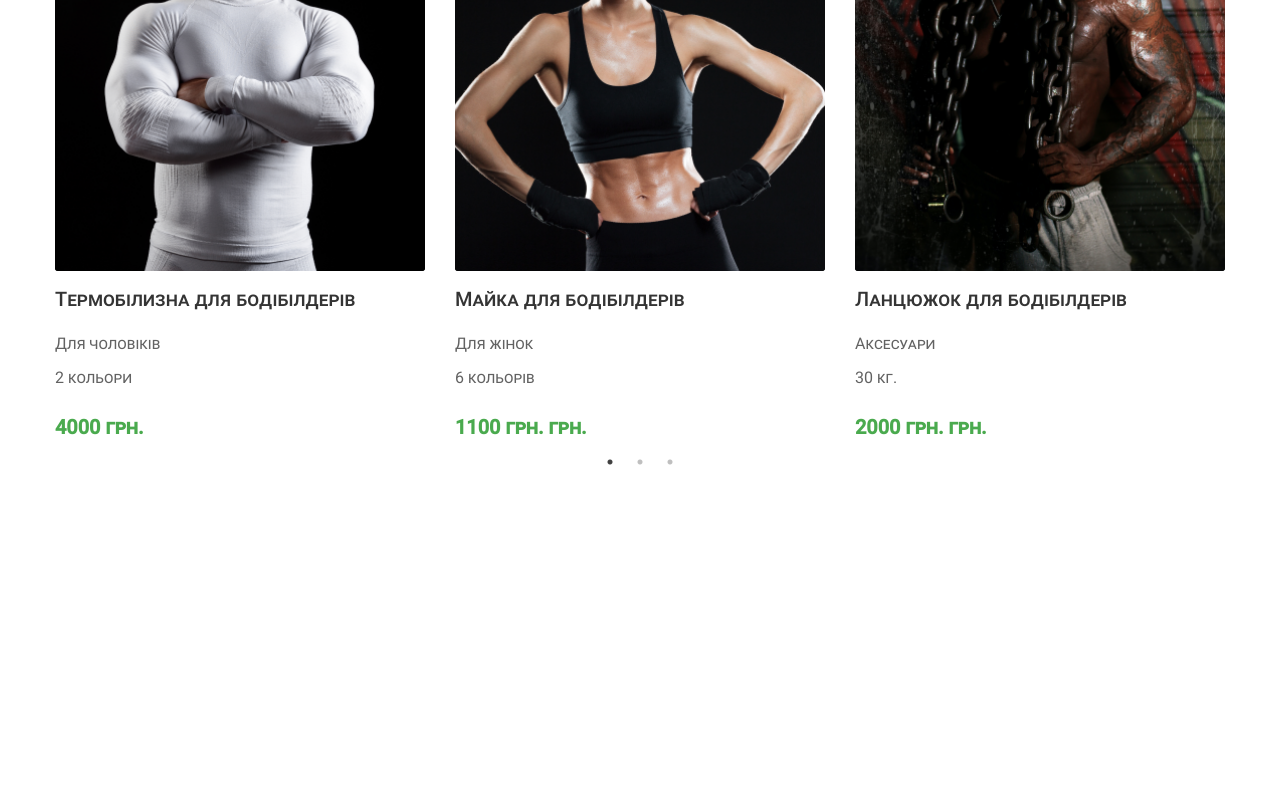
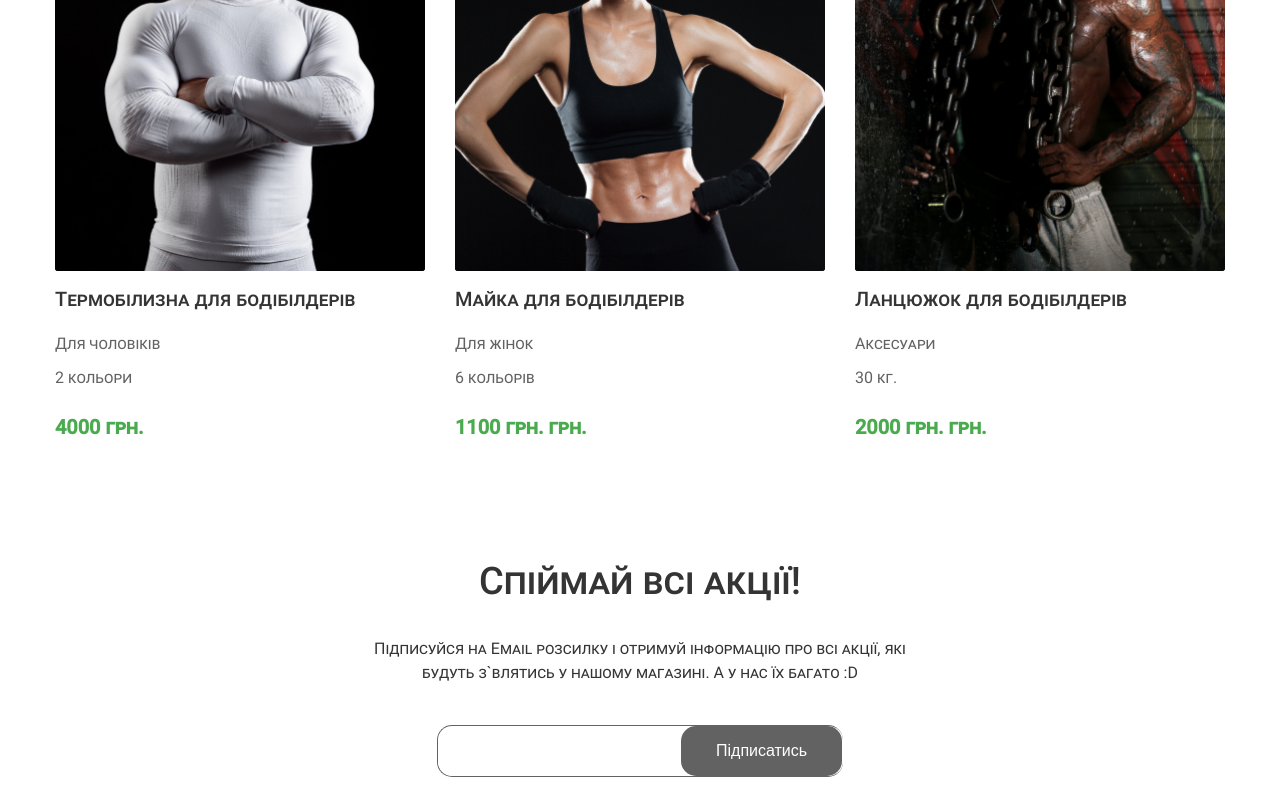
Before and after one commit to KikinovK/test_for_VeroCasa, a React (Vite) app: page /home/ in a window 1280 px wide. Shown: the part 1286-2086 px from the top of the page. Before the commit the page ends 1758 px from the top, so only its background shows below. Built offline with nearby package versions, Linux system fonts and the light colour scheme.

Commit message:
feat: add feed section

```diff
--- a/package.json
+++ b/package.json
@@ -15,7 +15,8 @@
     "react-dom": "^18.2.0",
     "react-router-dom": "^6.21.2",
     "react-slick": "^0.30.2",
-    "slick-carousel": "^1.8.1"
+    "slick-carousel": "^1.8.1",
+    "yup": "^1.4.0"
   },
   "devDependencies": {
     "@types/node": "^20.11.5",
--- /dev/null
+++ b/src/components/Feed/Feed.scss
@@ -0,0 +1,103 @@
+@import '../../scss/mixin.scss';
+
+@mixin feed_rounded {
+  border-radius: 1.5rem;
+}
+
+.feed {
+  padding-top: 9rem;
+
+  &:before {
+    content: '';
+    height: 1px;
+    width: var(--hor-padding-section);
+
+    background-color: var(--color-black-40);
+  }
+}
+
+.feed__title {
+  font-size: 3.8rem;
+  font-weight: 500;
+  line-height: 1.31;
+  text-align: center;
+
+  &:not(:last-child) {
+    margin-bottom: 3rem;
+  }
+}
+
+.feed__info {
+  max-width: 57rem;
+
+  margin: 0 auto;
+
+  font-size: 1.6rem;
+  font-weight: 400;
+  line-height: 1.5;
+  text-align: center;
+
+  &:not(:last-child) {
+    margin-bottom: 4rem;
+  }
+}
+
+.feed__form_wr {
+  @include flex_block(row, nowrap, center, center, center);
+
+  position: relative;
+
+  padding-bottom: 3px;
+}
+
+
+.feed__form {
+  @include flex_block(row, nowrap, flex-start, center, center);
+  @include feed_rounded;
+
+  border: 1px solid var(--color-black-60);
+
+  border-right: none;
+}
+
+.feed__input {
+  @include feed_rounded;
+
+  padding: 1.2rem 1.8rem;
+
+  font-size: 1.6rem;
+  font-weight: 400;
+  line-height: 1.56;
+
+  border: none;
+
+  &::placeholder {
+    color: var(--color-black-40);
+  }
+}
+
+.feed__btn {
+  @include feed_rounded;
+
+  padding: 1.3rem 3.5rem;
+
+  font-size: 1.6rem;
+  font-weight: 400;
+  line-height: 1.5;
+
+  background-color: var(--color-black-60);
+
+  color: var(--color-white);
+
+  &:hover {
+    background-color: var(--color-black-80);
+  }
+}
+
+.feed__input_error {
+  position: absolute;
+  bottom: 1rem;
+  left: 50%;
+
+  color: var(--color-error);
+}
--- /dev/null
+++ b/src/components/Feed/Feed.tsx
@@ -0,0 +1,64 @@
+import { FC, useState } from 'react';
+import * as Yup from 'yup';
+
+import Section from '../../ui/Section/Section';
+
+import './Feed.scss';
+import Button from '../../ui/Button/Button';
+
+interface FeedhProps {
+  onFeed?: (query: string) => void;
+}
+
+const validationSchema = Yup.object().shape({
+  email: Yup.string().email('Невірний формат email').required('Email обов\'язковий для заповнення'),
+});
+
+const Feed: FC<FeedhProps> = ({ onFeed = () => {} }) => {
+  const [email, setEmail] = useState('');
+  const [errors, setErrors] = useState<Record<string, string>>({});
+
+  const handleInputChange = (event: React.ChangeEvent<HTMLInputElement>) => {
+    setEmail(event.target.value);
+  };
+
+  const handleFedd = async  (event: React.FormEvent<HTMLFormElement>) => {
+    event.preventDefault();
+
+    try {
+      await validationSchema.validate({ email }, { abortEarly: false });
+      setErrors({});
+      onFeed(email);
+    } catch (validationErrors) {
+      const newErrors: Record<string, string> = {};
+      if (validationErrors instanceof Yup.ValidationError) {
+        validationErrors.inner.forEach(error => {
+          if (error.path) {
+            newErrors[error.path] = error.message;
+          }
+        });
+      }
+      setErrors(newErrors);
+    }
+  };
+  return (
+    <Section classNames={['feed']} onSubmit={handleFedd}>
+      <h2 className="feed__title">Спіймай всі акції!</h2>
+      <p className="feed__info">Підписуйся на Email розсилку і отримуй інформацію про всі акції, які будуть з`влятись у нашому магазині. А у нас їх багато :D</p>
+      <div className="feed__form_wr">
+        <form className="feed__form">
+          <input
+            type="text"
+            className="feed__input"
+            value={email}
+            onChange={handleInputChange}
+          />
+          {errors.email && <span className="feed__input_error">{errors.email}</span>}
+          <Button type="submit" classNames={['feed__btn']}>Підписатись</Button>
+        </form>
+      </div>
+    </Section>
+  );
+};
+
+export default Feed;
--- a/src/components/SliderGeneral/SliderGeneral.tsx
+++ b/src/components/SliderGeneral/SliderGeneral.tsx
@@ -72,7 +72,6 @@ const SliderGeneral: FC<SliderGeneralProps> = ({
     afterChange: (index: number) => {
       setCurrentSlide(index + 1);
     },
-    dots: true,
   };
   return (
     <>
--- a/src/main.scss
+++ b/src/main.scss
@@ -14,12 +14,14 @@
   --hor-padding-section: 2rem;
 
   --color-black-10: #E8E8E8;
+  --color-black-40: #959595;
   --color-black-60: #626262;
   --color-black-80: #343434;
   --color-black-100: #000000;
   --color-white: #ffffff;
   --color-acent: #4AAA4E;
   --color-hover: #4AAA4E;
+  --color-error: #ff1111;
 }
 
 
--- a/src/pages/HomePage/HomePage.tsx
+++ b/src/pages/HomePage/HomePage.tsx
@@ -1,3 +1,4 @@
+import Feed from "../../components/Feed/Feed";
 import Hero from "../../components/Hero/Hero";
 import Hot from "../../components/Hot/Hot";
 import Invite from "../../components/Invite/Invite";
@@ -7,6 +8,7 @@ const HomePage = () => (
     <Hero />
     <Invite />
     <Hot />
+    <Feed />
   </>
 );
 
```
Also changed, not shown: 1 other file (tests, documents, lock files or other folders).
